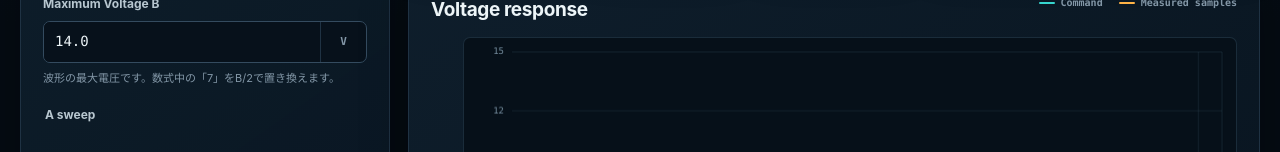
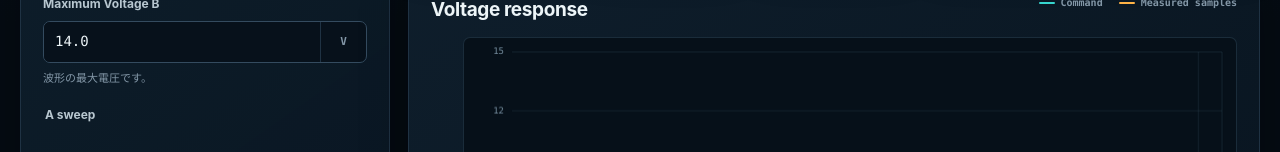
Before and after one commit to 1999tanaka/DPS150, a website: page index.html in a window 1280 px wide. Shown: the part 648-800 px from the top of the page. Drawn offline with Linux system fonts and the light colour scheme.

Commit message:
Simplify maximum voltage help text

```diff
--- a/index.html
+++ b/index.html
@@ -97,7 +97,7 @@
             <input id="base-voltage" name="maximumVoltageB" type="number" min="0.1" step="0.1" value="14.0" inputmode="decimal" required>
             <span>V</span>
           </div>
-          <p class="field-help">波形の最大電圧です。数式中の「7」をB/2で置き換えます。</p>
+          <p class="field-help">波形の最大電圧です。</p>
         </div>
 
         <fieldset class="form-section">
```
